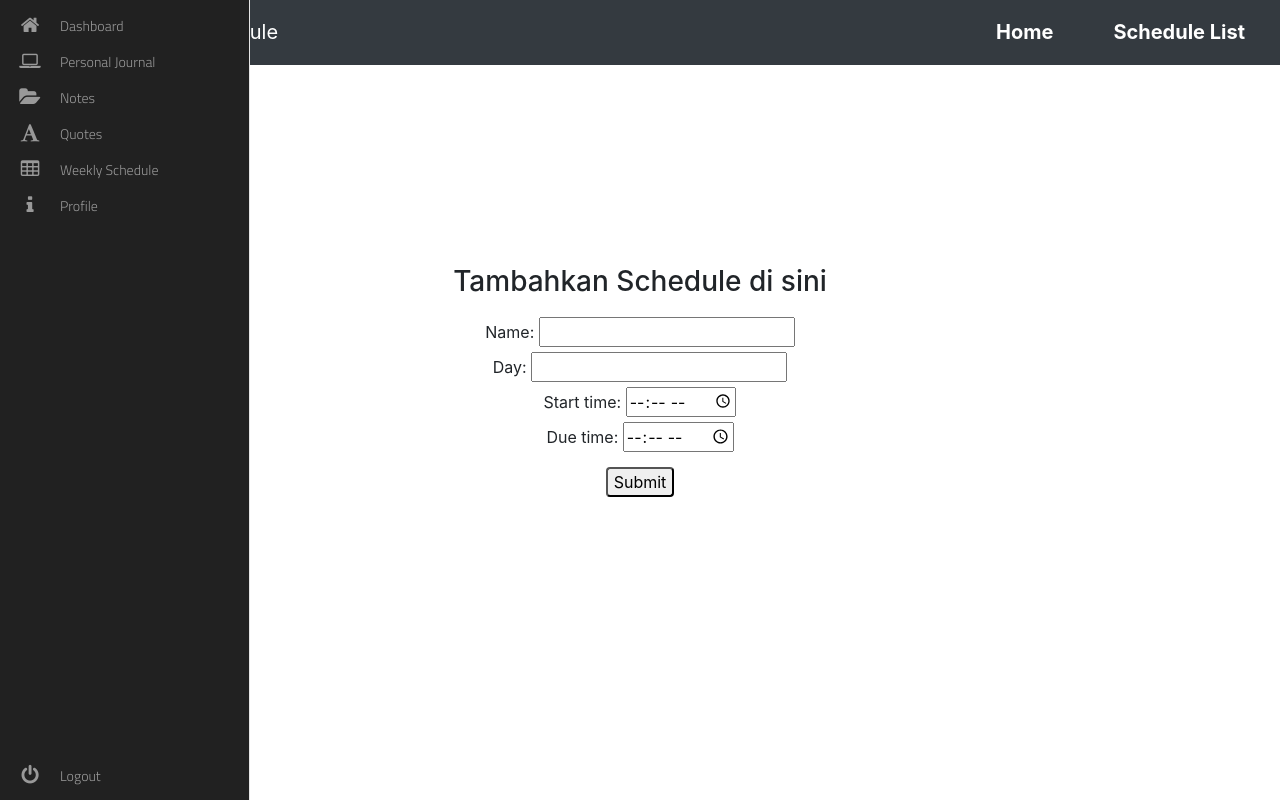
After one commit to dafin678/NoteDote, a Django app: page /weekly_schedule/add-schedule/ in a window 1280 px wide. The commit adds this page. Run offline with Django 3.2, Linux system fonts and the light colour scheme; some libraries are stand-ins or nearby versions; some web fonts are replaced.

Commit message:
Make forms

```diff
--- a/templates/base.html
+++ b/templates/base.html
@@ -12,6 +12,10 @@
 </head>
 
 <body>
+    {% block navbar %}
+
+    {% endblock navbar %}
+
     <div class="body-container">
       <div class="area"></div><nav class="main-menu">
         <ul>
@@ -51,7 +55,7 @@
                 </a>
             </li>
             <li>
-                <a href="#">
+                <a href="/weekly_schedule">
                     <i class="fa fa-table fa-2x"></i>
                     <span class="nav-text">
                         Weekly Schedule
--- /dev/null
+++ b/weekly_schedule/forms.py
@@ -0,0 +1,13 @@
+from django.forms import ModelForm
+from .models import Weekly_schedule
+from django.forms.widgets import TimeInput
+
+class ScheduleForm(ModelForm):
+    class Meta:
+        model = Weekly_schedule
+        fields = '__all__'
+
+        widgets = {
+            'start_time': TimeInput(attrs={'type':'time'}),
+            'due_time': TimeInput(attrs={'type':'time'}),
+        }
--- a/weekly_schedule/models.py
+++ b/weekly_schedule/models.py
@@ -7,4 +7,4 @@ class Weekly_schedule(models.Model):
     day = models.CharField(max_length=15)
     start_time = models.TimeField()
     due_time = models.TimeField()
-    user = models.ForeignKey(User, on_delete=models.CASCADE, default='')
+    # user = models.ForeignKey(User, on_delete=models.CASCADE, default='')
--- a/weekly_schedule/static/css/stylesheet.css
+++ b/weekly_schedule/static/css/stylesheet.css
@@ -1,8 +1,115 @@
-/* * {
-    background-color: yellow;
-} */
-.weakly-schedule-h1 {
+body {
+    margin: 0;
+}
+
+#weakly-schedule-h1 {
     text-align: center;
-    /* color: blue; */
-    margin-bottom: 30px
+    color: #87AAAA;
+    /* margin-bottom: 30px */
+    margin-top: -100px;
 }
+
+#navbar-schedule {
+    margin: auto;
+}
+
+.card {
+    height: 400px;
+    width: fit-content;
+    overflow-y: auto;
+    margin-left: 10px;
+}
+
+.card-title {
+    font-size: x-large;
+    text-align: center;
+}
+
+.card-subtitle {
+    text-align: center;
+}
+
+.complete {
+    border-radius: 0.25rem;
+    background-color: #082032;
+    border-color: #082032;
+    color: white;
+}
+
+.complete:hover {
+    background-color: #ADC2A9;
+}
+
+.row {
+    /* margin: auto; */
+}
+
+.col {
+    /* margin: auto 30px; */
+}
+
+.navbar {
+    text-align: center;
+    align-items: center;
+}
+
+header {
+  height: 65px;
+  width: 100%;
+  top: 0;
+  background-color:#343a40!important;
+  /* position :fixed;
+  overflow: hidden; */
+  position :relative;
+  margin-top: 0px;
+  margin-bottom: 100px;
+}
+
+.header-left {
+  line-height: 65px;
+  padding: 0 30px;
+  color: white;
+  display: block;
+  float: left;
+  transition: all 0.5s;
+  text-decoration: none;
+  font-size:20px;
+}
+.header-right {
+    float: right;
+    margin-right: -80px;
+}
+.header-right a {
+    line-height: 65px;
+    padding: 0 30px;
+    color: white;
+    display: block;
+    float: left;
+    transition: all 0.5s;
+    text-decoration: none;
+    font-size:20px;
+}
+.header-right a:hover {
+    background-color: rgba(255, 255, 255, 0.3);
+}
+
+.form-schedule {
+    align-items: center;
+    text-align: center;
+}
+
+form {
+    display: inline-block;
+    margin: 10px;
+    list-style: none;
+}
+
+.submit-btn {
+    margin-top: 10px;
+    border-radius: 0.25rem;
+}
+
+.submit-btn:hover {
+    background-color: #3D56B2;
+    color: white;
+}
--- /dev/null
+++ b/weekly_schedule/templates/schedule_form.html
@@ -0,0 +1,42 @@
+{% extends 'base.html' %}
+{% load static %}
+
+{% block head %}
+
+    <link rel="stylesheet" href="{% static 'css/stylesheet.css' %}">
+    <link rel="stylesheet" href="{% static 'css/bootstrap.css' %}">
+    <script src="https://code.jquery.com/jquery-3.3.1.slim.min.js" integrity="sha384-q8i/X+965DzO0rT7abK41JStQIAqVgRVzpbzo5smXKp4YfRvH+8abtTE1Pi6jizo" crossorigin="anonymous"></script>
+    <script src="https://cdnjs.cloudflare.com/ajax/libs/popper.js/1.14.7/umd/popper.min.js" integrity="sha384-UO2eT0CpHqdSJQ6hJty5KVphtPhzWj9WO1clHTMGa3JDZwrnQq4sF86dIHNDz0W1" crossorigin="anonymous"></script>
+    <script src="https://stackpath.bootstrapcdn.com/bootstrap/4.3.1/js/bootstrap.min.js" integrity="sha384-JjSmVgyd0p3pXB1rRibZUAYoIIy6OrQ6VrjIEaFf/nJGzIxFDsf4x0xIM+B07jRM" crossorigin="anonymous"></script>
+{% endblock head %}
+
+{% block navbar %}
+    <header>
+        <div class="container">
+            <div class="header-left">
+                Weekly Schedule
+            </div>
+            <div class="header-right">
+                <a href="/weekly_schedule"><b>Home</b></a>
+                <a href="/weekly_schedule"><b>Schedule List</b></a>
+            </div>
+        </div>
+    </header>
+{% endblock navbar %}
+
+{% block content %}
+
+    <div class="container">
+        <div class="form-schedule">
+            <h3>Tambahkan Schedule di sini</h3>
+            <form action="" method="POST">
+                {% csrf_token %}
+                <table>
+                    {{ form.as_ul }}
+                </table>
+                <input type="submit" value="Submit" class="submit-btn">
+            </form>
+        </div>
+    </div>
+
+{% endblock content %}
--- a/weekly_schedule/urls.py
+++ b/weekly_schedule/urls.py
@@ -1,6 +1,7 @@
 from django.urls import path
-from .views import index
+from .views import index, add_schedule
 
 urlpatterns = [
     path('', index, name='index'),
+    path('add-schedule/', add_schedule, name='add_schedule'),
 ]
--- a/weekly_schedule/views.py
+++ b/weekly_schedule/views.py
@@ -1,11 +1,24 @@
 from django.shortcuts import render
-from django.http import HttpResponse
+from django.http import HttpResponse, HttpResponseRedirect
 from .models import Weekly_schedule
-from django.contrib.auth.decorators import login_required
+from .forms import ScheduleForm
+# from django.contrib.auth.decorators import login_required
 
 # Create your views here.
 # @login_required(login_url='/admin/login')
 def index(request):
-    schedules = Weekly_schedule.objects.filter(user=request.user).order_by('start_time')
+    # profile = UserProfile.objects.create(user=request.user)
+    # schedules = Weekly_schedule.objects.filter(user=request.user).order_by('start_time')
+    schedules = Weekly_schedule.objects.order_by('start_time')
     response = {'schedules': schedules}
     return render(request, 'schedule.html', response)
+
+def add_schedule(request):
+    form = ScheduleForm(request.POST or None)
+
+    if (form.is_valid and request.method == 'POST'):
+        form.save()
+        return HttpResponseRedirect('/weekly_schedule')
+
+    response = {'form':form}
+    return render(request, 'schedule_form.html', response)
```
Also changed, not shown: weekly_schedule/signals.py (added, +11 -0 lines), weekly_schedule/templates/schedule.html (+108 -60 lines).
